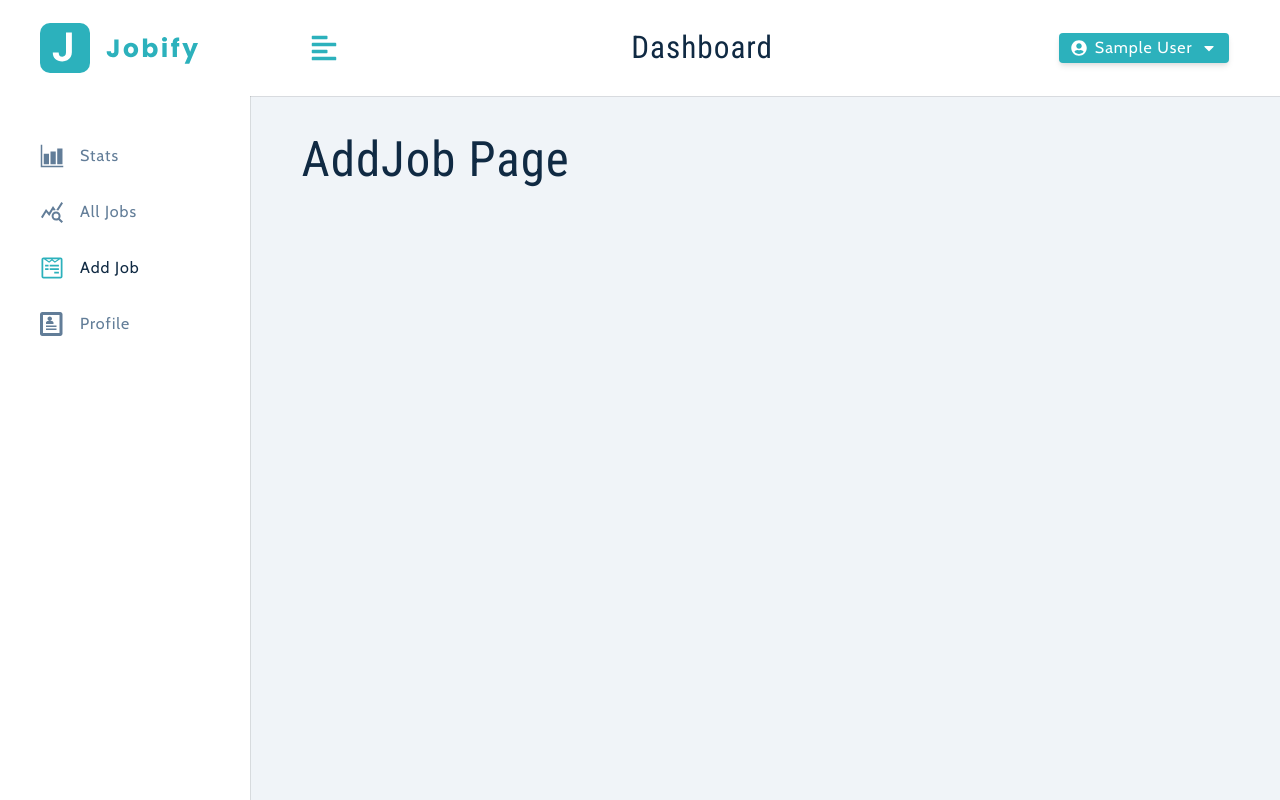
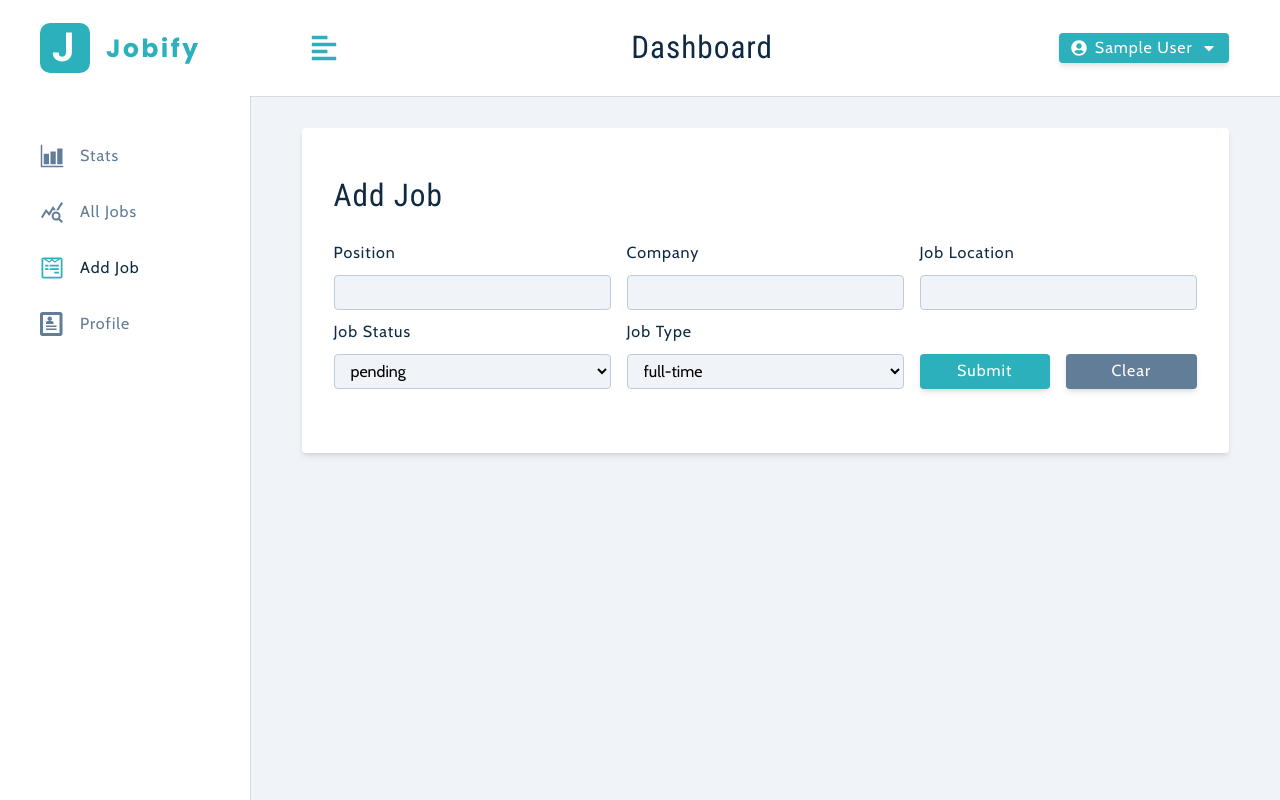
Before and after one commit to kiethohoai/jobify-v1, a React (Vite) app in the folder client/: page /add-job in a window 1280 px wide. Built offline with nearby package versions, Linux system fonts and the light colour scheme; sample sign-in values are in the browser's storage.

Commit message:
53 Create Job (FE)

```diff
--- /dev/null
+++ b/client/src/components/FormRowSelect.jsx
@@ -0,0 +1,26 @@
+const FormRowSelect = ({ labelText, name, value, handleChange, list = [] }) => {
+  return (
+    <div className="form-row">
+      <label className="form-label" htmlFor={name}>
+        {labelText || name}
+      </label>
+
+      <select
+        className="form-select"
+        name={name}
+        id={name}
+        value={value}
+        onChange={handleChange}
+      >
+        {list.map((itemValue, index) => {
+          return (
+            <option key={index} value={itemValue}>
+              {itemValue}
+            </option>
+          );
+        })}
+      </select>
+    </div>
+  );
+};
+export default FormRowSelect;
--- a/client/src/components/index.js
+++ b/client/src/components/index.js
@@ -1,9 +1,19 @@
 import Alert from './Alert';
 import BigSidebar from './BigSidebar';
 import FormRow from './FormRow';
+import FormRowSelect from './FormRowSelect';
 import Logo from './Logo';
 import Navbar from './Navbar';
 import NavLinks from './NavLinks';
 import SmallSidebar from './SmallSidebar';
 
-export { Logo, FormRow, Alert, BigSidebar, Navbar, SmallSidebar, NavLinks };
+export {
+  Logo,
+  FormRow,
+  Alert,
+  BigSidebar,
+  Navbar,
+  SmallSidebar,
+  NavLinks,
+  FormRowSelect,
+};
--- a/client/src/context/actions.js
+++ b/client/src/context/actions.js
@@ -19,3 +19,10 @@
 export const UPDATE_USER_BEGIN = 'UPDATE_USER_BEGIN';
 export const UPDATE_USER_SUCCESS = 'UPDATE_USER_SUCCESS';
 export const UPDATE_USER_ERROR = 'UPDATE_USER_ERROR';
+
+export const HANDLE_CHANGE = 'HANDLE_CHANGE';
+export const CLEAR_VALUES = 'CLEAR_VALUES';
+
+export const CREATE_JOB_BEGIN = 'CREATE_JOB_BEGIN';
+export const CREATE_JOB_SUCCESS = 'CREATE_JOB_SUCCESS';
+export const CREATE_JOB_ERROR = 'CREATE_JOB_ERROR';
--- a/client/src/context/appContext.jsx
+++ b/client/src/context/appContext.jsx
@@ -19,6 +19,11 @@
   UPDATE_USER_BEGIN,
   UPDATE_USER_SUCCESS,
   UPDATE_USER_ERROR,
+  HANDLE_CHANGE,
+  CLEAR_VALUES,
+  CREATE_JOB_BEGIN,
+  CREATE_JOB_SUCCESS,
+  CREATE_JOB_ERROR,
 } from './actions';
 
 // Get data from localStorage and set default state
@@ -35,8 +40,19 @@
   user: user ? user : null,
   token: token ? token : null,
   userLocation: location ? location : '',
+  showSidebar: false,
+
+  // Job State Value
+  isEditing: false,
+  editJobId: '',
+  position: '',
+  company: '',
+
   jobLocation: location ? location : '',
-  showSidebar: false,
+  jobTypeOptions: ['full-time', 'part-time', 'remote', 'internship'],
+  jobType: 'full-time',
+  statusOptions: ['pending', 'interview', 'declined'],
+  status: 'pending',
 };
 
 // App Context
@@ -206,6 +222,41 @@
     clearAlert();
   };
 
+  const handleChange = ({ name, value }) => {
+    dispatch({
+      type: HANDLE_CHANGE,
+      payload: { name, value },
+    });
+  };
+
+  const clearValues = () => {
+    dispatch({ type: CLEAR_VALUES });
+  };
+
+  const createJob = async () => {
+    try {
+      dispatch({ type: CREATE_JOB_BEGIN });
+      const { position, company, jobLocation, jobType, status } = state;
+
+      // Call API
+      await authFetch.post('/jobs', {
+        position,
+        company,
+        jobLocation,
+        jobType,
+        status,
+      });
+
+      dispatch({ type: CREATE_JOB_SUCCESS });
+      dispatch({ type: CLEAR_VALUES });
+    } catch (error) {
+      if (error.response.status === 401) return;
+      dispatch({ type: CREATE_JOB_ERROR, payload: error.response.data.msg });
+    }
+
+    clearAlert();
+  };
+
   return (
     <AppContext.Provider
       value={{
@@ -218,6 +269,9 @@
         toggleSidebar,
         logoutUser,
         updateUser,
+        handleChange,
+        clearValues,
+        createJob,
       }}
     >
       {children}
--- a/client/src/context/reducer.js
+++ b/client/src/context/reducer.js
@@ -17,6 +17,11 @@
   UPDATE_USER_BEGIN,
   UPDATE_USER_SUCCESS,
   UPDATE_USER_ERROR,
+  HANDLE_CHANGE,
+  CLEAR_VALUES,
+  CREATE_JOB_BEGIN,
+  CREATE_JOB_SUCCESS,
+  CREATE_JOB_ERROR,
 } from './actions';
 
 const reducer = (state, action) => {
@@ -189,6 +194,61 @@
     };
   }
 
+  // HANDLE_CHANGE
+  if (action.type === HANDLE_CHANGE) {
+    return {
+      ...state,
+      [action.payload.name]: action.payload.value,
+    };
+  }
+
+  // CLEAR_VALUES
+  if (action.type === CLEAR_VALUES) {
+    const initialStates = {
+      // Job State Value
+      isEditing: false,
+      editJobId: '',
+      position: '',
+      company: '',
+      jobLocation: state.userLocation || '',
+      jobType: 'full-time',
+      status: 'pending',
+    };
+
+    return {
+      ...state,
+      ...initialStates,
+    };
+  }
+
+  // TODO CREATE JOB
+  if (action.type === CREATE_JOB_BEGIN) {
+    return {
+      ...state,
+      isLoading: true,
+    };
+  }
+
+  if (action.type === CREATE_JOB_SUCCESS) {
+    return {
+      ...state,
+      isLoading: false,
+      showAlert: true,
+      alertType: 'success',
+      alertText: 'New Job Created!',
+    };
+  }
+
+  if (action.type === CREATE_JOB_ERROR) {
+    return {
+      ...state,
+      isLoading: false,
+      showAlert: true,
+      alertType: 'danger',
+      alertText: action.payload.msg,
+    };
+  }
+
   throw new Error(`no such action : ${action.type}`);
 };
 
--- a/client/src/pages/dashboard/AddJob.jsx
+++ b/client/src/pages/dashboard/AddJob.jsx
@@ -1,4 +1,117 @@
+import Wrapper from '../../assets/wrappers/DashboardFormPage.js';
+import { Alert, FormRow, FormRowSelect } from '../../components';
+import { useAppContext } from '../../context/appContext';
+
 const AddJob = () => {
-  return <h1>AddJob Page</h1>;
+  const {
+    isLoading,
+    showAlert,
+    displayAlert,
+    isEditing,
+    position,
+    company,
+    jobLocation,
+    jobType,
+    jobTypeOptions,
+    status,
+    statusOptions,
+    handleChange,
+    clearValues,
+    createJob,
+  } = useAppContext();
+
+  const handleSubmit = (e) => {
+    // guard
+    e.preventDefault();
+    if (!position || !company || !jobLocation) {
+      displayAlert();
+      return;
+    }
+
+    // call api
+    createJob();
+  };
+
+  const handleJobInput = (e) => {
+    const name = e.target.name;
+    const value = e.target.value;
+    handleChange({ name, value });
+  };
+
+  return (
+    <Wrapper>
+      <form className="form" onSubmit={handleSubmit}>
+        <h3>{isEditing ? 'edit job' : 'add job'}</h3>
+        {showAlert && <Alert />}
+
+        <div className="form-center">
+          {/* position */}
+          <FormRow
+            type="text"
+            name="position"
+            value={position}
+            handleChange={handleJobInput}
+            labelText="position"
+          />
+
+          {/* company */}
+          <FormRow
+            type="text"
+            name="company"
+            value={company}
+            handleChange={handleJobInput}
+            labelText="company"
+          />
+
+          {/* location */}
+          <FormRow
+            type="text"
+            name="jobLocation"
+            value={jobLocation}
+            handleChange={handleJobInput}
+            labelText="job location"
+          />
+
+          {/* job status */}
+          <FormRowSelect
+            labelText="Job Status"
+            name="status"
+            value={status}
+            handleChange={handleJobInput}
+            list={statusOptions}
+          />
+
+          {/* job type */}
+          <FormRowSelect
+            labelText="job type"
+            name="jobType"
+            value={jobType}
+            handleChange={handleJobInput}
+            list={jobTypeOptions}
+          />
+
+          <div className="btn-container">
+            <button
+              type="submit"
+              className="btn btn-block submit-btn"
+              disabled={isLoading}
+            >
+              {isLoading ? 'adding...' : 'submit'}
+            </button>
+
+            <button
+              className="btn btn-block clear-btn"
+              onClick={(e) => {
+                e.preventDefault();
+                clearValues();
+              }}
+            >
+              clear
+            </button>
+          </div>
+        </div>
+      </form>
+    </Wrapper>
+  );
 };
 export default AddJob;
```
Also changed, not shown: 2 other files (tests, documents, lock files or other folders).
